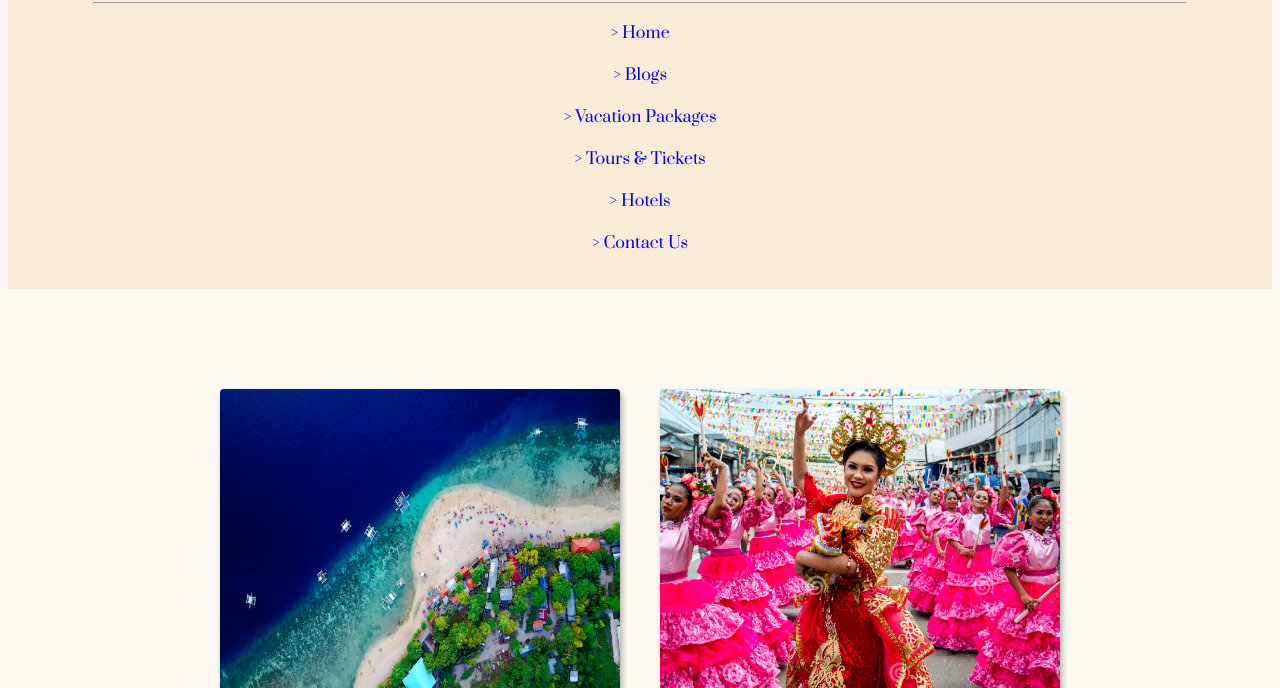
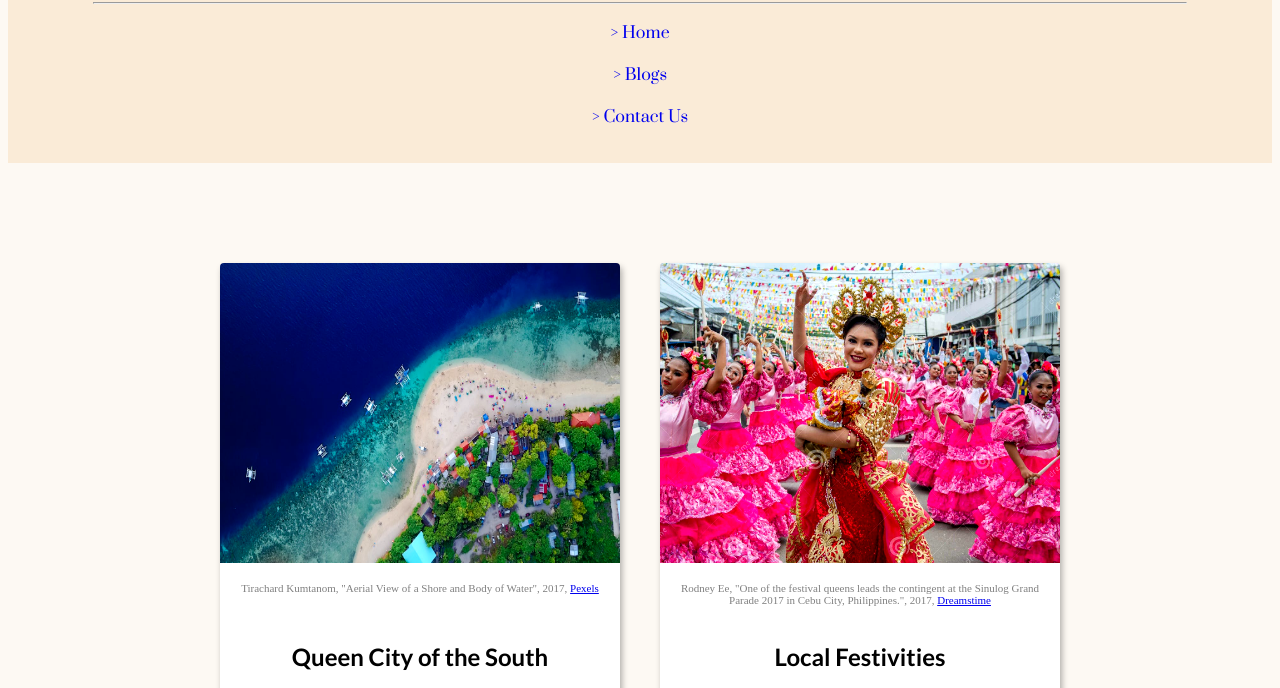
Before and after one commit to Rence-L4-Python/WebProgramming, a plain HTML site: page Chapter 3/chapter3.html in a window 1280 px wide. Shown: the part 118-806 px from the top of the page. Drawn offline with Linux system fonts and the light colour scheme.

Commit message:
Chapter 3 Submission
Solution found

```diff
--- a/Chapter 3/chapter3.html
+++ b/Chapter 3/chapter3.html
@@ -76,6 +76,9 @@
                 color: white;
                 text-decoration: none;
             }
+            .cardbutton:hover{
+                background-color: darkgreen;
+            }
             sub{
                 color:gray;
                 padding:15px;
@@ -84,6 +87,7 @@
                 font-size: 11px;
                 display:block;
                 justify-content: center;
+                height:25px;
             }
         </style>
         <title>Traveler's Guide to Cebu</title>
@@ -94,15 +98,12 @@
             <hr>
             <a href="https://www.google.com">> Home</a>
             <a href="https://www.google.com">> Blogs</a>
-            <a href="https://www.google.com">> Vacation Packages</a>
-            <a href="https://www.google.com">> Tours & Tickets</a>
-            <a href="https://www.google.com">> Hotels</a>
             <a href="https://www.google.com">> Contact Us</a>
         </div>
         <div class="card-wrapper">
             <div class="card">
                 <img src="cebu1.jpg" alt="Bird-eye view of a shore in Cebu" title="A drone shot of a shore in Cebu">
-                <sub>Tirachard Kumtanom, "Aerial View of a Shore and Body of Water", 2017, <br><a href="https://www.pexels.com/photo/aerial-view-of-a-shore-and-body-of-water-584302/">Pexels</a></sub>
+                <sub>Tirachard Kumtanom, "Aerial View of a Shore and Body of Water", 2017, <a href="https://www.pexels.com/photo/aerial-view-of-a-shore-and-body-of-water-584302/">Pexels</a></sub>
                 <h2>Queen City of the South</h2>
                 <hr>
                 <p>Known as the richest province in the Philippines, Cebu City is a center of economic and commercial activities in the Central Visayas region of the Philippines...</p>
@@ -118,7 +119,7 @@
             </div>
             <div class="card">
                 <img src="cebu3.jpg" alt="Photo of a whale shark underwater in Oslob, Cebu" title="Whale shark watching in Oslob, Cebu">
-                <sub>Elgin Renz Rocili, "Whale Shark in Water", 2020, <br><a href="https://www.pexels.com/photo/whale-shark-in-water-6530409/">Pexels</a></sub>
+                <sub>Elgin Renz Rocili, "Whale Shark in Water", 2020, <a href="https://www.pexels.com/photo/whale-shark-in-water-6530409/">Pexels</a></sub>
                 <h2>Things to do in Cebu</h2>
                 <hr>
                 <p>From eating at <i>carinderias</i> to <i>pungko pungko-ans</i>, to visiting historical landmarks such as the Magellan's Cross at Santo Niño Basilica, to swimming with whale sharks in Oslob...</p>
```
